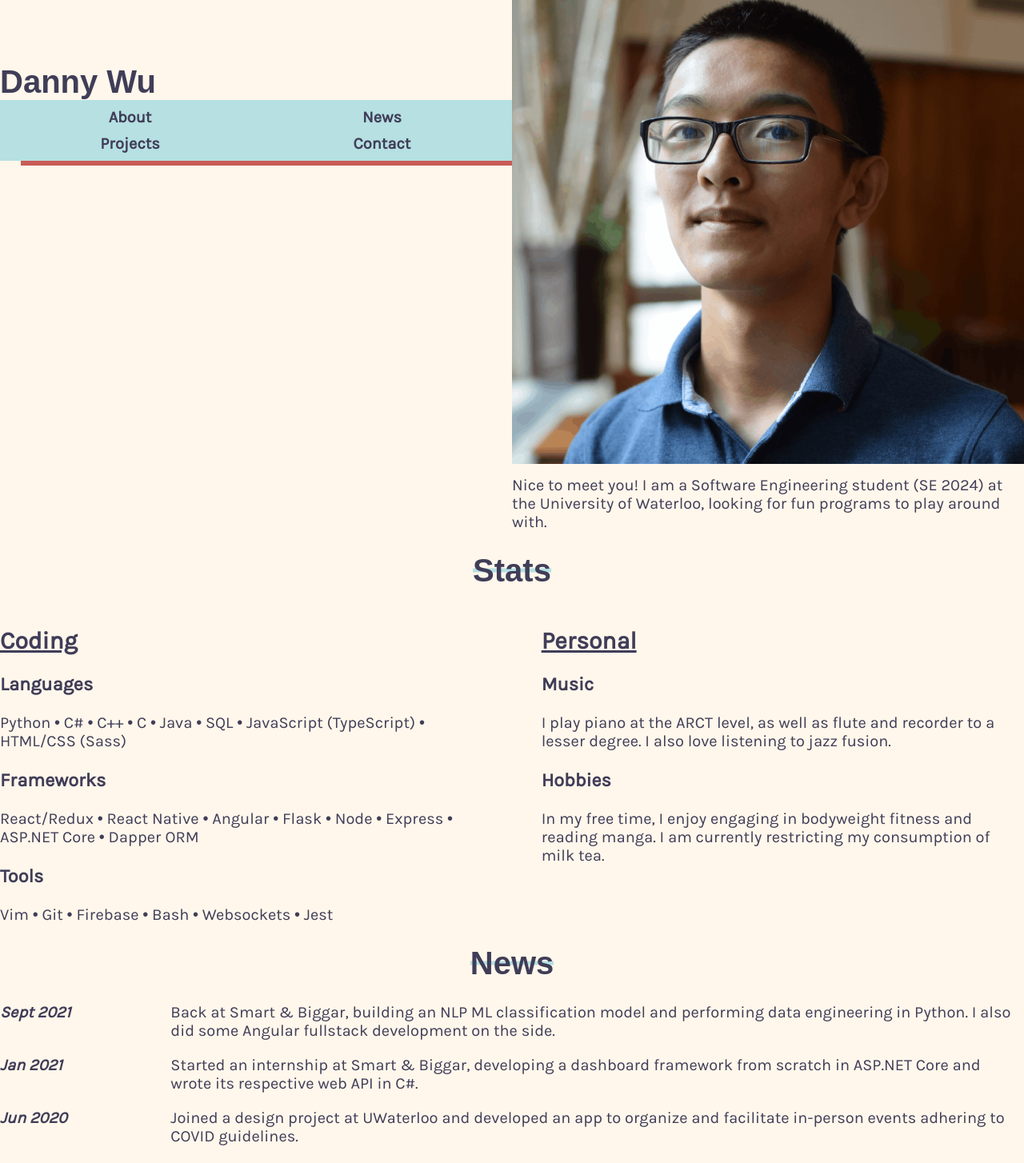
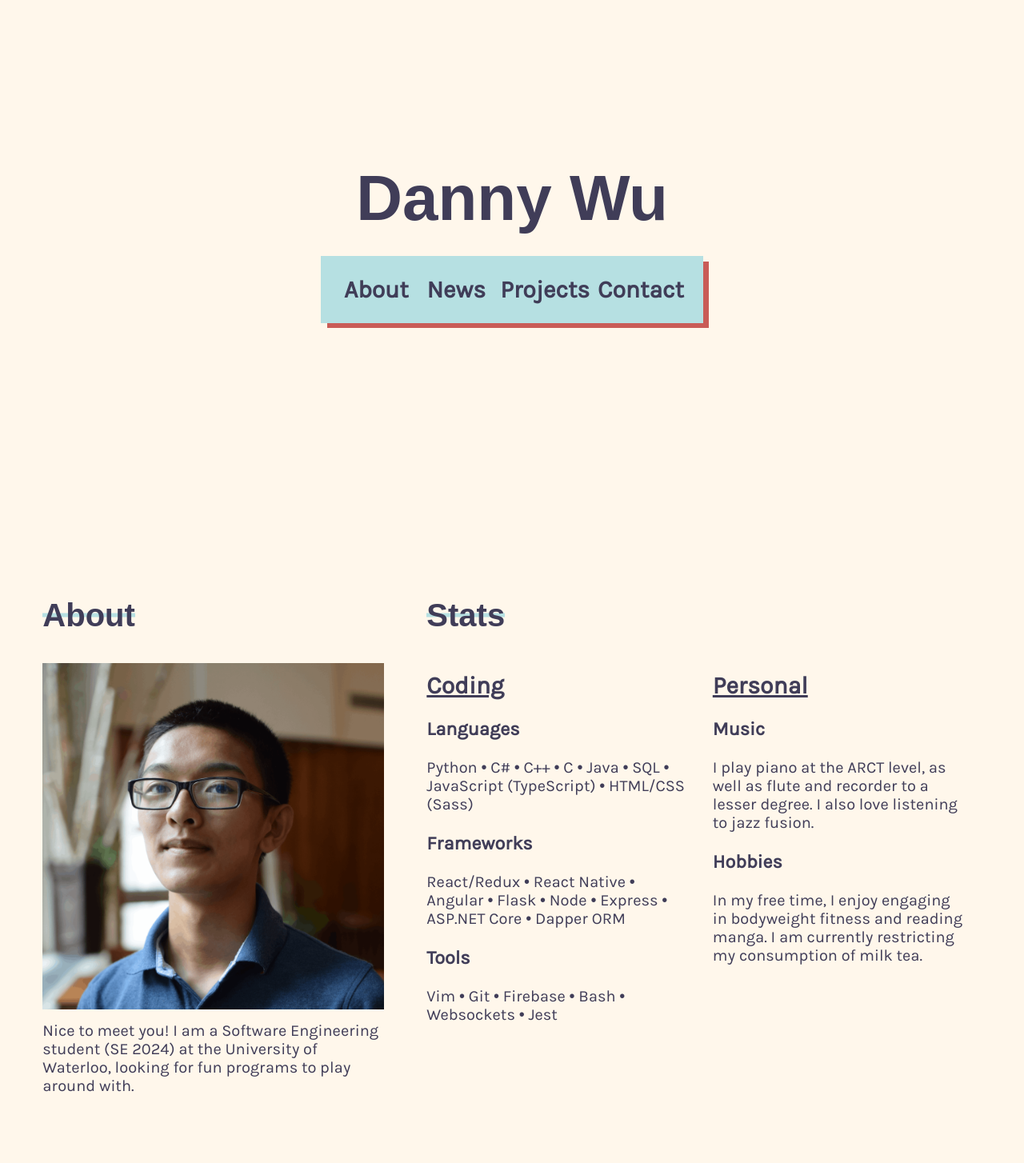
Before and after one commit to dannywuwu/dannywuwu.github.io, a React (Create React App) app: page / in a window 1280 px wide. Shown: the part 80-1534 px from the top of the page at 80% size. Built offline with nearby package versions, Linux system fonts and the light colour scheme.

Commit message:
211206 header desktop styles

```diff
--- a/src/Components/Navbox.tsx
+++ b/src/Components/Navbox.tsx
@@ -1,5 +1,6 @@
 import React from "react";
 import "../res/styles/Navbox.scss";
+import { Contact } from "./Contact";
 
 interface NavboxProps {}
 
--- a/src/res/styles/Header.scss
+++ b/src/res/styles/Header.scss
@@ -15,19 +15,24 @@
   #about {
     display: none;
   }
+  #stats {
+    margin-left: 0;
+  }
+  // leave some space for the intro
   .header-wrapper {
     grid-template-rows: 2fr auto;
     grid-template-columns: 6fr 6fr;
   }
+  // center on portrait
   .intro-wrapper {
     grid-row: 1/2;
     margin-top: 25%;
     margin-bottom: auto;
   }
 
+  // adjust portrait height
   .about-wrapper {
     grid-row: 1/2;
-    max-height: 80%;
   }
 
   .stats-wrapper {
@@ -45,3 +50,37 @@
     }
   }
 }
+
+@media screen and (min-width: $laptop) {
+  // bring back About header
+  #about {
+    display: inline-block;
+  }
+
+  .header-wrapper {
+    grid-template-rows: 100vh 100vh;
+    grid-template-columns: 5fr 7fr;
+  }
+
+  // first row
+  .intro-wrapper {
+    grid-row: 1/2;
+    grid-column: 1/3;
+    margin-top: auto;
+    margin-bottom: auto;
+  }
+
+  // 2nd row
+  .about-wrapper {
+    grid-row: 2/3;
+    grid-column: 1/2;
+    padding-left: 10%;
+    padding-right: 10%;
+  }
+
+  .stats-wrapper {
+    grid-row: 2/3;
+    grid-column: 2/3;
+    padding-right: 10%;
+  }
+}
--- a/src/res/styles/Intro.scss
+++ b/src/res/styles/Intro.scss
@@ -24,6 +24,28 @@
     grid-template-rows: 12fr;
   }
   .intro-wrapper {
-    display: block;
+    display: grid;
   }
 }
+
+@media screen and (min-width: $laptop) {
+  .intro-wrapper {
+    display: grid;
+    gap: 0;
+    grid-template-rows: repeat(2, 50vh);
+    grid-template-columns: 1fr;
+    #intro-name {
+      grid-column: 1/2;
+      margin-left: auto;
+      margin-right: auto;
+      margin-bottom: 2%;
+      font-size: 4em;
+      z-index: -1;
+    }
+    .nav-wrapper {
+      grid-row: 2/3;
+      z-index: 1;
+      margin: 0 auto;
+    }
+  }
+}
--- a/src/res/styles/Navbox.scss
+++ b/src/res/styles/Navbox.scss
@@ -7,7 +7,7 @@
   gap: 1rem;
   text-align: center;
   background-color: $secondary;
-  padding: 1rem;
+  padding: 0.3em;
   position: relative;
   li {
     font-weight: 600;
@@ -30,3 +30,17 @@
 .nav-wrapper {
   margin: auto auto;
 }
+
+@media screen and (min-width: $laptop) {
+  .nav-box {
+    grid-template-columns: repeat(4, 1fr);
+    grid-template-rows: 1fr;
+    padding: 5%;
+    li {
+      font-size: 1.5em;
+    }
+  }
+  .nav-box::after {
+    left: 1.5%;
+  }
+}
--- a/src/res/styles/Timeline.scss
+++ b/src/res/styles/Timeline.scss
@@ -20,3 +20,13 @@
     }
   }
 }
+
+@media screen and (min-width: $laptop) {
+  .timeline-entry {
+    grid-template-columns: 2fr auto;
+  }
+  .news-wrapper {
+    margin-left: 10%;
+    margin-right: 10%;
+  }
+}
```
